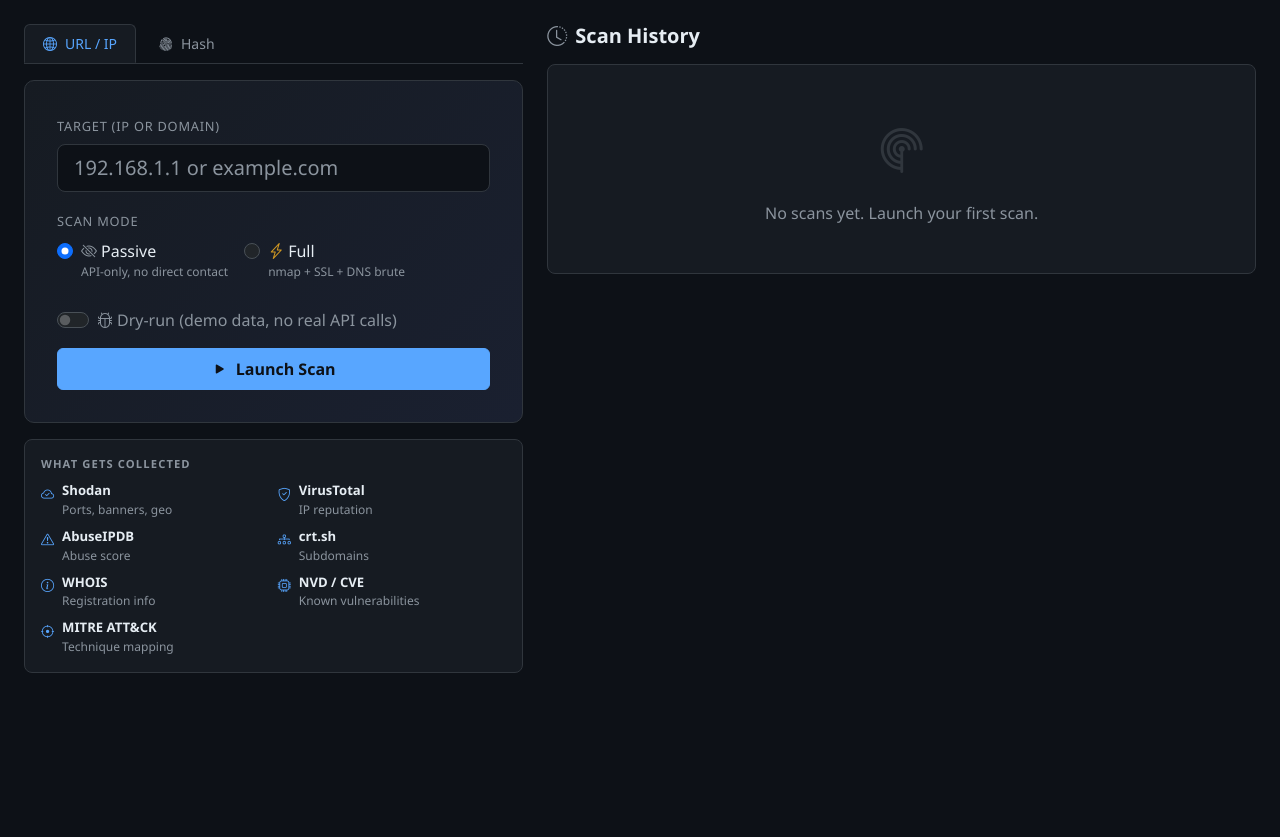
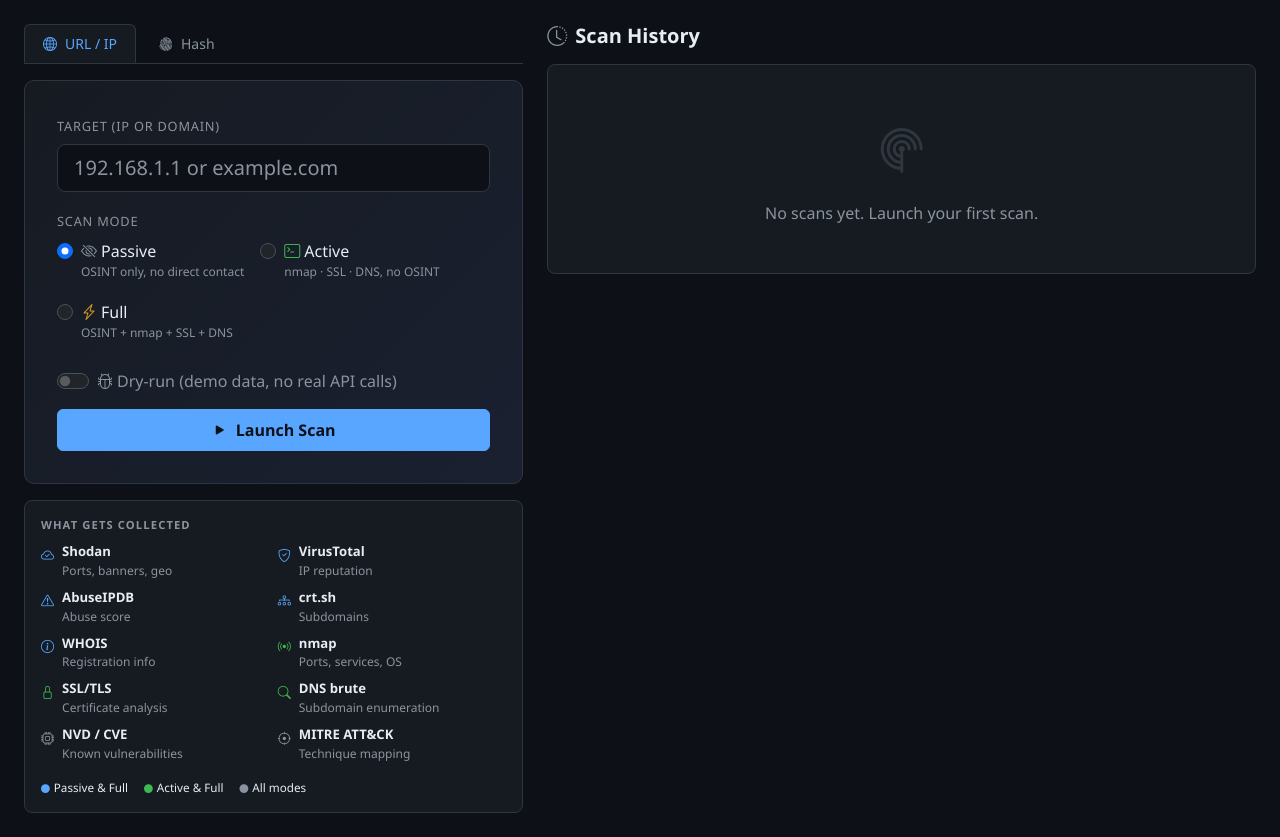
Before and after one commit to Batiscafff/SpyFly, a Flask app: page / in a window 1280 px wide. Shown: the part 57-894 px from the top of the page. Before the commit the page ends 730 px from the top, so only its background shows below. Run offline with Flask 3, Linux system fonts and the light colour scheme.

Commit message:
feature: active mode with no osint

```diff
--- a/app/routes.py
+++ b/app/routes.py
@@ -17,12 +17,13 @@
     target = request.form.get("target", "").strip()
     scan_mode = request.form.get("scan_mode", "passive")
     dry_run = bool(request.form.get("dry_run"))
+    ports = request.form.get("ports", "").strip()
 
     if not target:
         flash("Target is required.", "danger")
         return redirect(url_for("main.index"))
 
-    scan_id = scanner.start_scan(current_app._get_current_object(), target, scan_mode, dry_run)
+    scan_id = scanner.start_scan(current_app._get_current_object(), target, scan_mode, dry_run, ports)
     return redirect(url_for("main.scan_page", scan_id=scan_id))
 
 
--- a/app/scanner.py
+++ b/app/scanner.py
@@ -65,7 +65,7 @@
 
 # ─── Runner ───────────────────────────────────────────────────────────────────
 
-def start_scan(app, target: str, scan_mode: str, dry_run: bool) -> str:
+def start_scan(app, target: str, scan_mode: str, dry_run: bool, ports: str = "") -> str:
     scan_id = str(uuid.uuid4())
     scan_path = _scan_dir(app, scan_id)
 
@@ -73,15 +73,16 @@
         "id": scan_id,
         "target": target,
         "scan_mode": scan_mode,
+        "ports": ports,
         "dry_run": dry_run,
         "status": "queued",
         "progress": 0,
         "current_module": None,
         "modules": {
-            "passive_osint": "pending",
-            "active_scan": "pending" if scan_mode == "full" else "skipped",
-            "cve_lookup": "pending",
-            "mitre_mapper": "pending",
+            "passive_osint": "pending" if scan_mode in ("passive", "full") else "skipped",
+            "active_scan":   "pending" if scan_mode in ("active",  "full") else "skipped",
+            "cve_lookup":    "pending",
+            "mitre_mapper":  "pending",
         },
         "started_at": datetime.utcnow().isoformat(),
         "finished_at": None,
@@ -122,28 +123,32 @@
         target = status["target"]
         dry_run = status["dry_run"]
         scan_mode = status["scan_mode"]
+        ports = status.get("ports", "")
         results: dict = {"target": target, "scan_mode": scan_mode}
 
-        # ── 1. Passive OSINT ──────────────────────────────────────────────
-        _update(scan_path, status,
-                modules={**status["modules"], "passive_osint": "running"},
-                progress=10, current_module="Passive OSINT")
+        # ── 1. Passive OSINT (passive / full) ────────────────────────────
+        if scan_mode in ("passive", "full"):
+            _update(scan_path, status,
+                    modules={**status["modules"], "passive_osint": "running"},
+                    progress=10, current_module="Passive OSINT")
 
-        from app.modules.passive_osint import run_passive_osint
-        results["passive_osint"] = run_passive_osint(app, target, dry_run, status, scan_path)
+            from app.modules.passive_osint import run_passive_osint
+            results["passive_osint"] = run_passive_osint(app, target, dry_run, status, scan_path)
 
-        _update(scan_path, status,
-                modules={**status["modules"], "passive_osint": "done"},
-                progress=40, current_module="Passive OSINT done")
+            _update(scan_path, status,
+                    modules={**status["modules"], "passive_osint": "done"},
+                    progress=40, current_module="Passive OSINT done")
+        else:
+            results["passive_osint"] = None
 
-        # ── 2. Active scan (full mode only) ───────────────────────────────
-        if scan_mode == "full":
+        # ── 2. Active scan (active / full) ────────────────────────────────
+        if scan_mode in ("active", "full"):
             _update(scan_path, status,
                     modules={**status["modules"], "active_scan": "running"},
                     progress=45, current_module="Active Scan (nmap)")
 
             from app.modules.active_scan import run_active_scan
-            results["active_scan"] = run_active_scan(app, target, dry_run)
+            results["active_scan"] = run_active_scan(app, target, dry_run, ports)
 
             _update(scan_path, status,
                     modules={**status["modules"], "active_scan": "done"},
--- a/templates/index.html
+++ b/templates/index.html
@@ -42,13 +42,21 @@
               <label class="form-label sf-muted" style="font-size:.8rem;text-transform:uppercase;letter-spacing:.06em;">
                 Scan mode
               </label>
-              <div class="d-flex gap-3">
+              <div class="d-flex gap-3 flex-wrap">
                 <div class="form-check">
                   <input class="form-check-input" type="radio" name="scan_mode" id="modePassive"
                          value="passive" checked>
                   <label class="form-check-label" for="modePassive">
                     <i class="bi bi-eye-slash me-1 sf-muted"></i>Passive
-                    <small class="d-block sf-muted" style="font-size:.75rem;">API-only, no direct contact</small>
+                    <small class="d-block sf-muted" style="font-size:.75rem;">OSINT only, no direct contact</small>
+                  </label>
+                </div>
+                <div class="form-check">
+                  <input class="form-check-input" type="radio" name="scan_mode" id="modeActive"
+                         value="active">
+                  <label class="form-check-label" for="modeActive">
+                    <i class="bi bi-terminal me-1" style="color:var(--sf-accent2);"></i>Active
+                    <small class="d-block sf-muted" style="font-size:.75rem;">nmap · SSL · DNS, no OSINT</small>
                   </label>
                 </div>
                 <div class="form-check">
@@ -56,9 +64,22 @@
                          value="full">
                   <label class="form-check-label" for="modeFull">
                     <i class="bi bi-lightning-charge me-1" style="color:var(--sf-warning);"></i>Full
-                    <small class="d-block sf-muted" style="font-size:.75rem;">nmap + SSL + DNS brute</small>
+                    <small class="d-block sf-muted" style="font-size:.75rem;">OSINT + nmap + SSL + DNS</small>
                   </label>
                 </div>
+              </div>
+            </div>
+
+            <!-- Ports (Full mode only) -->
+            <div class="mb-4" id="ports-field" style="display:none;">
+              <label class="form-label sf-muted" style="font-size:.8rem;text-transform:uppercase;letter-spacing:.06em;">
+                Ports <span style="font-weight:400;">(optional)</span>
+              </label>
+              <input type="text" name="ports" id="portsInput" class="form-control"
+                     placeholder="Default  ·  or  80,443,8080  ·  or  1-1024"
+                     autocomplete="off">
+              <div class="sf-muted mt-1" style="font-size:.75rem;">
+                Blank = defaults &nbsp;&bull;&nbsp; list: <code>80,443,3306</code> &nbsp;&bull;&nbsp; range: <code>1-1024</code> &nbsp;&bull;&nbsp; mixed: <code>22,80,8000-9000</code>
               </div>
             </div>
 
@@ -82,18 +103,24 @@
           <div class="sf-section-label mb-2">What gets collected</div>
           <div class="row g-2">
             {% set sources = [
-              ("bi-cloud-check", "Shodan", "Ports, banners, geo"),
-              ("bi-shield-check", "VirusTotal", "IP reputation"),
-              ("bi-exclamation-triangle", "AbuseIPDB", "Abuse score"),
-              ("bi-diagram-3", "crt.sh", "Subdomains"),
-              ("bi-info-circle", "WHOIS", "Registration info"),
-              ("bi-cpu", "NVD / CVE", "Known vulnerabilities"),
-              ("bi-crosshair", "MITRE ATT&CK", "Technique mapping"),
+              ("bi-cloud-check",         "passive", "Shodan",        "Ports, banners, geo"),
+              ("bi-shield-check",        "passive", "VirusTotal",    "IP reputation"),
+              ("bi-exclamation-triangle","passive", "AbuseIPDB",     "Abuse score"),
+              ("bi-diagram-3",           "passive", "crt.sh",        "Subdomains"),
+              ("bi-info-circle",         "passive", "WHOIS",         "Registration info"),
+              ("bi-broadcast",           "active",  "nmap",          "Ports, services, OS"),
+              ("bi-lock",                "active",  "SSL/TLS",       "Certificate analysis"),
+              ("bi-search",              "active",  "DNS brute",     "Subdomain enumeration"),
+              ("bi-cpu",                 "both",    "NVD / CVE",     "Known vulnerabilities"),
+              ("bi-crosshair",           "both",    "MITRE ATT&CK",  "Technique mapping"),
             ] %}
-            {% for icon, name, desc in sources %}
+            {% for icon, kind, name, desc in sources %}
             <div class="col-6">
               <div class="d-flex align-items-start gap-2" style="font-size:.82rem;">
-                <i class="bi {{ icon }} mt-1" style="color:var(--sf-accent);flex-shrink:0;"></i>
+                <i class="bi {{ icon }} mt-1" style="color:
+                  {%- if kind == 'passive' %}var(--sf-accent)
+                  {%- elif kind == 'active' %}var(--sf-accent2)
+                  {%- else %}var(--sf-muted){% endif %};flex-shrink:0;"></i>
                 <div>
                   <div class="fw-semibold">{{ name }}</div>
                   <div class="sf-muted" style="font-size:.75rem;">{{ desc }}</div>
@@ -101,6 +128,11 @@
               </div>
             </div>
             {% endfor %}
+          </div>
+          <div class="mt-3 d-flex gap-3" style="font-size:.73rem;">
+            <span><i class="bi bi-circle-fill me-1" style="color:var(--sf-accent);font-size:.55rem;"></i>Passive &amp; Full</span>
+            <span><i class="bi bi-circle-fill me-1" style="color:var(--sf-accent2);font-size:.55rem;"></i>Active &amp; Full</span>
+            <span><i class="bi bi-circle-fill me-1" style="color:var(--sf-muted);font-size:.55rem;"></i>All modes</span>
           </div>
         </div>
       </div>
@@ -260,6 +292,21 @@
 
 {% block scripts %}
 <script>
+// Show ports field for Active and Full modes
+(function () {
+  const radios = document.querySelectorAll('input[name="scan_mode"]');
+  const field  = document.getElementById('ports-field');
+  if (!field) return;
+  function update() {
+    const mode = document.querySelector('input[name="scan_mode"]:checked')?.value;
+    const show = mode === 'active' || mode === 'full';
+    field.style.display = show ? '' : 'none';
+    if (!show) document.getElementById('portsInput').value = '';
+  }
+  radios.forEach(r => r.addEventListener('change', update));
+  update();
+})();
+
 (function () {
   const checkboxes  = () => [...document.querySelectorAll('.scan-checkbox')];
   const checked     = () => checkboxes().filter(c => c.checked);
--- a/templates/scan_progress.html
+++ b/templates/scan_progress.html
@@ -53,6 +53,7 @@
         "cve_lookup":    ("CVE Lookup",    "NVD API · CVSS scoring"),
         "mitre_mapper":  ("MITRE ATT&CK",  "Automatic technique mapping"),
       } %}
+      {# Filter out skipped modules from display #}
       {% for key, (name, desc) in labels.items() %}
       {% set st = status.modules.get(key, 'pending') %}
       {% set icon, cls = icons.get(st, ("bi-circle", "module-status-pending")) %}
```
Also changed, not shown: app/modules/active_scan.py (+48 -14 lines), templates/scan_report.html (+57 -13 lines), README.md.
